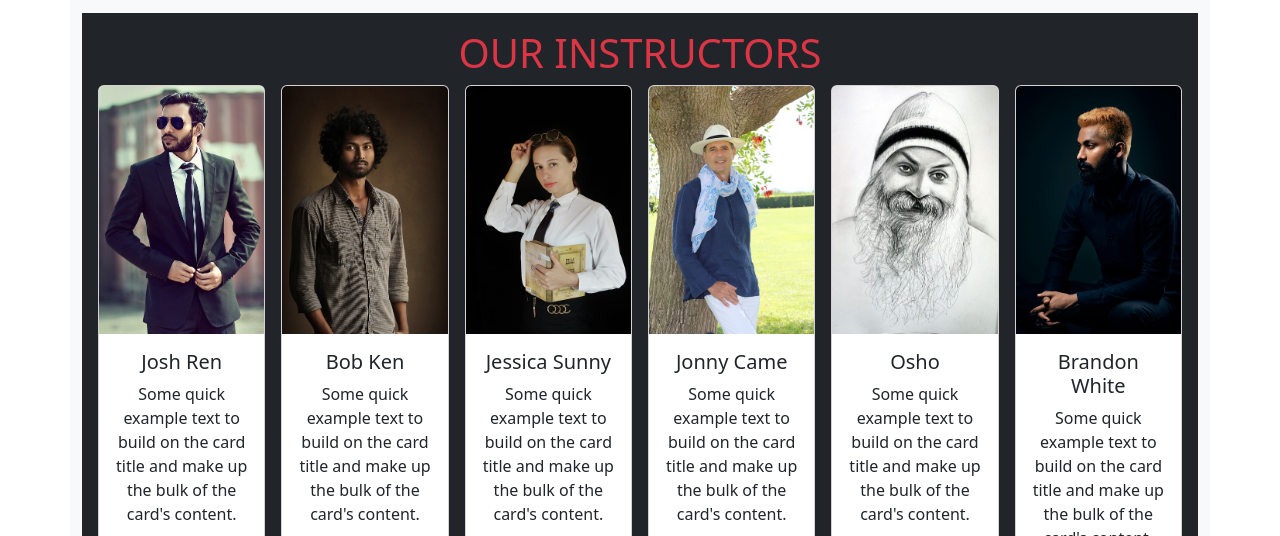
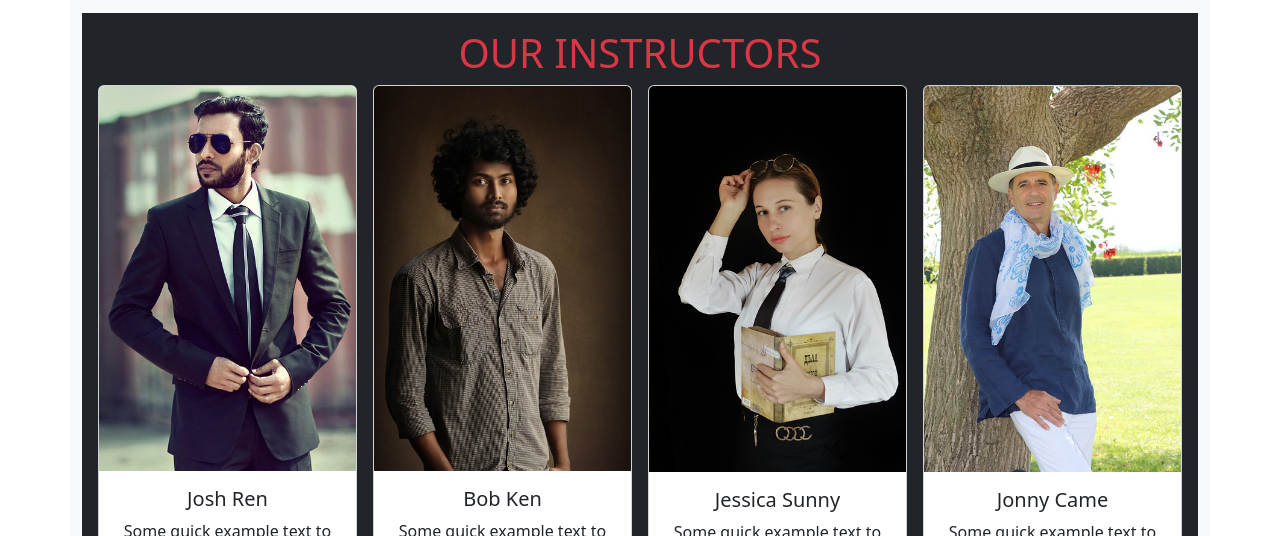
Before and after one commit to samedfft2634/Bootstrap_Project_Practice, a plain HTML site: page index.html in a window 1280 px wide. Shown: the part 1130-1666 px from the top of the page. Drawn offline with nearby package versions, Linux system fonts and the light colour scheme.

Commit message:
col-xxl-2

```diff
--- a/index.html
+++ b/index.html
@@ -236,7 +236,7 @@
 			<section id="instructors" class="bg-dark p-3 container">
 				<h2 class="text-danger display-6">OUR INSTRUCTORS</h2>
 				<div class="row justify-content-center g-3">
-					<div class="col-12 col-sm-6 col-md-4 col-lg-3 col-xl-2">
+					<div class="col-12 col-sm-6 col-md-4 col-lg-3 col-xxl-2">
 						<div class="card">
 							<img
 								src="./img/teacher1.jpg"
@@ -269,7 +269,7 @@
 							</div>
 						</div>
 					</div>
-					<div class="col-12 col-sm-6 col-md-4 col-lg-3 col-xl-2">
+					<div class="col-12 col-sm-6 col-md-4 col-lg-3 col-xxl-2">
 						<div class="card">
 							<img
 								src="./img/teacher2.jpg"
@@ -302,7 +302,7 @@
 							</div>
 						</div>
 					</div>
-					<div class="col-12 col-sm-6 col-md-4 col-lg-3 col-xl-2">
+					<div class="col-12 col-sm-6 col-md-4 col-lg-3 col-xxl-2">
 						<div class="card">
 							<img
 								src="./img/teacher3.jpg"
@@ -335,7 +335,7 @@
 							</div>
 						</div>
 					</div>
-					<div class="col-12 col-sm-6 col-md-4 col-lg-3 col-xl-2">
+					<div class="col-12 col-sm-6 col-md-4 col-lg-3 col-xxl-2">
 						<div class="card">
 							<img
 								src="./img/teacher4.jpg"
@@ -368,7 +368,7 @@
 							</div>
 						</div>
 					</div>
-					<div class="col-12 col-sm-6 col-md-4 col-lg-3 col-xl-2">
+					<div class="col-12 col-sm-6 col-md-4 col-lg-3 col-xxl-2">
 						<div class="card">
 							<img
 								src="./img/teacher5.jpg"
@@ -401,7 +401,7 @@
 							</div>
 						</div>
 					</div>
-					<div class="col-12 col-sm-6 col-md-4 col-lg-3 col-xl-2">
+					<div class="col-12 col-sm-6 col-md-4 col-lg-3 col-xxl-2">
 						<div class="card">
 							<img
 								src="./img/teacher6.jpg"
```
